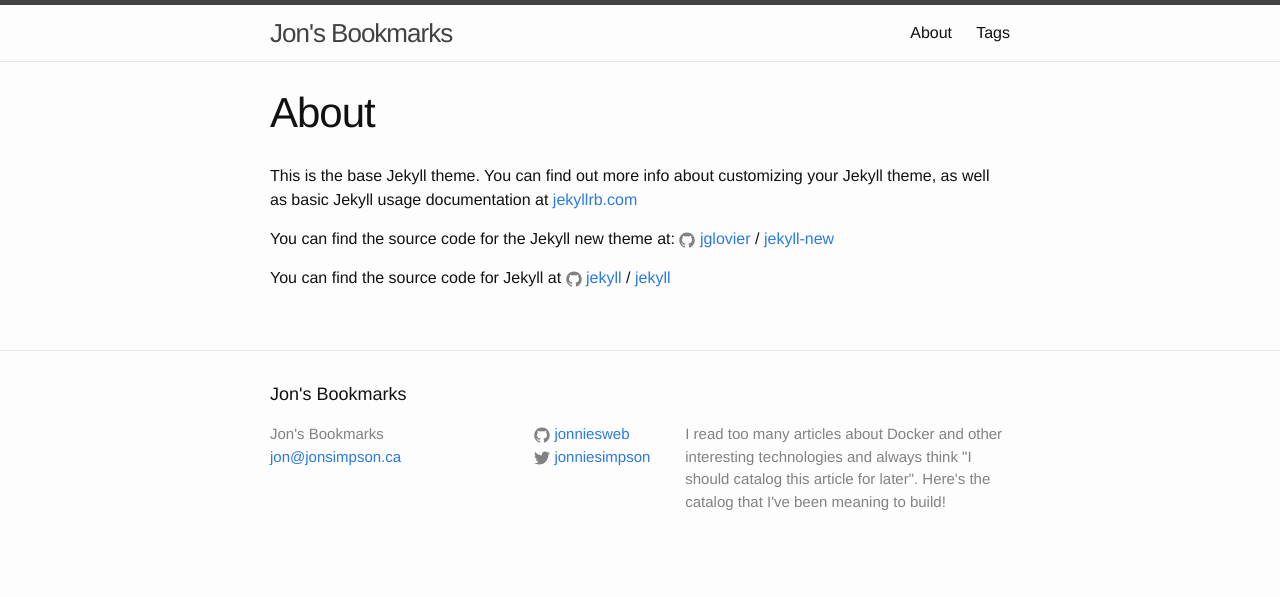
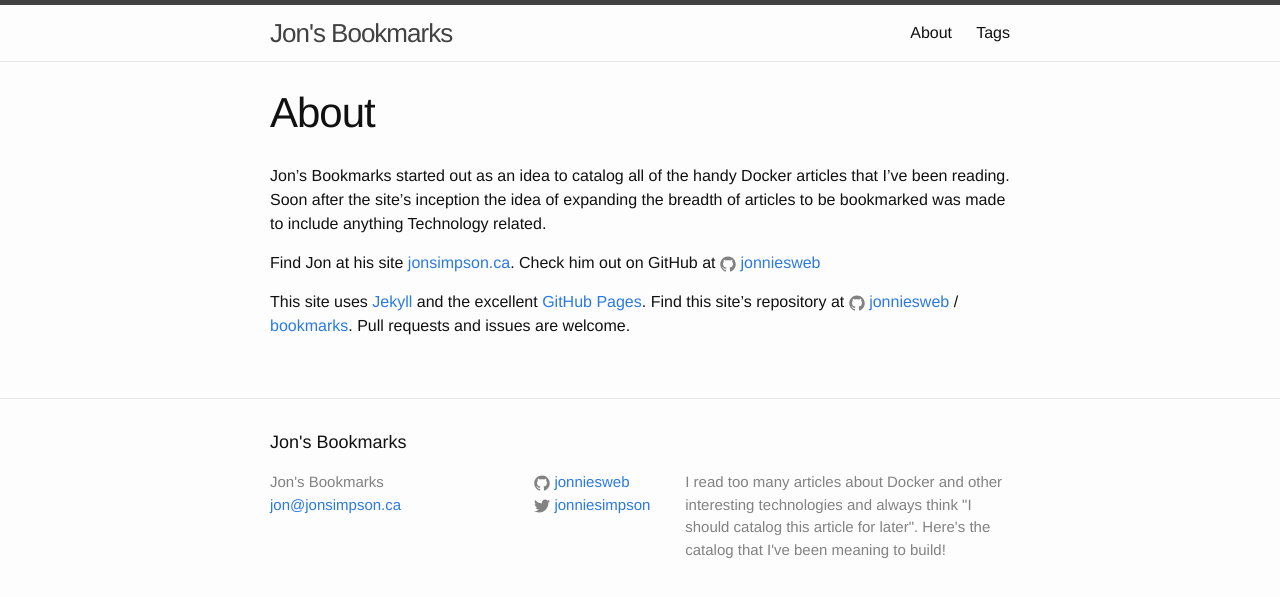
Before and after one commit to jonniesweb/Bookmarks, a Jekyll site: the page built from about.md, in a window 1280 px wide. Shown: the top 597 px of the page. Built offline with Jekyll 4.4.1, drawn with Linux system fonts in a browser that asks for light colours.

Commit message:
Update about page with info about site

```diff
--- a/about.md
+++ b/about.md
@@ -4,12 +4,8 @@ title: About
 permalink: /about/
 ---
 
-This is the base Jekyll theme. You can find out more info about customizing your Jekyll theme, as well as basic Jekyll usage documentation at [jekyllrb.com](http://jekyllrb.com/)
+Jon's Bookmarks started out as an idea to catalog all of the handy Docker articles that I've been reading. Soon after the site's inception the idea of expanding the breadth of articles to be bookmarked was made to include anything Technology related.
 
-You can find the source code for the Jekyll new theme at:
-{% include icon-github.html username="jglovier" %} /
-[jekyll-new](https://github.com/jglovier/jekyll-new)
+Find Jon at his site [jonsimpson.ca](https://jonsimpson.ca). Check him out on GitHub at {% include icon-github.html username="jonniesweb" %}
 
-You can find the source code for Jekyll at
-{% include icon-github.html username="jekyll" %} /
-[jekyll](https://github.com/jekyll/jekyll)
+This site uses [Jekyll](http://jekyllrb.com/) and the excellent [GitHub Pages](https://pages.github.com). Find this site's repository at {% include icon-github.html username="jonniesweb" %} / [bookmarks](https://github.com/jonniesweb/bookmarks). Pull requests and issues are welcome.
```
